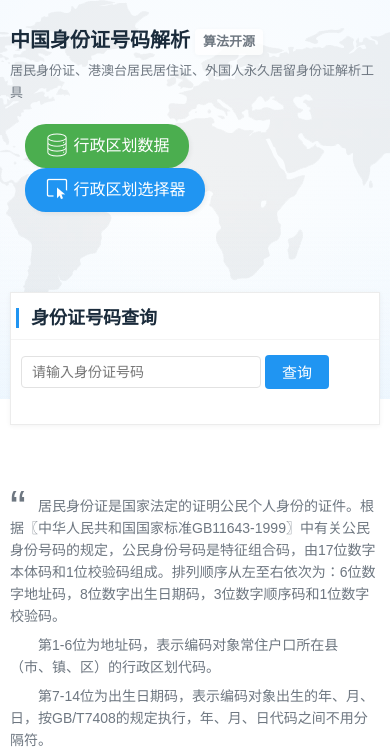
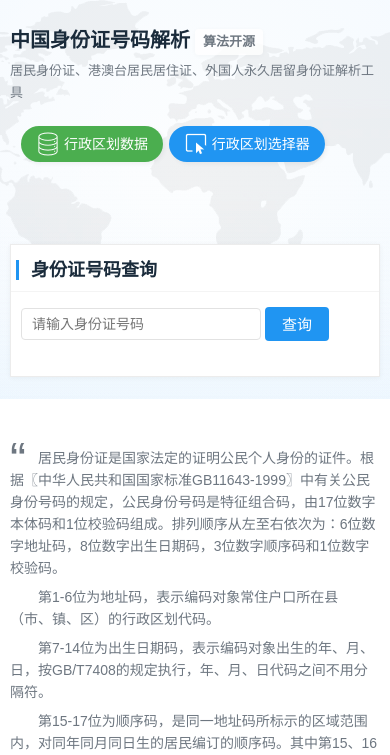
Before and after one commit to mumuy/idcard, a website: page index.html in a window 390 px wide. Shown: the part 49-804 px from the top of the page. Drawn offline with nearby package versions, Linux system fonts and the light colour scheme.

Commit message:
updated 样式调整

```diff
--- a/index.html
+++ b/index.html
@@ -96,6 +96,9 @@
                                 <a class="github-button" href="https://github.com/mumuy/idcard" data-color-scheme="no-preference: light; light: light; dark: dark;" data-icon="octicon-star" data-size="large" data-show-count="true" aria-label="Star mumuy/idcard on GitHub">Star</a>
                                 <a class="github-button" href="https://github.com/mumuy/idcard/archive/HEAD.zip" data-icon="octicon-download" data-size="large" aria-label="Download mumuy/idcard on GitHub">Download</a>
                             </div>
+                            <br>
+                            <p>身份证验证脚本：</p>
+                            <code><a href="https://passer-by.com/idcard/dist/idcard.min.js" target="_blank" rel="nofollow">https://passer-by.com/idcard/dist/idcard.min.js</a></code>
                         </div>
                     </div>
                 </div>
--- a/static/style/index.css
+++ b/static/style/index.css
@@ -535,6 +535,14 @@ a:hover{
         font-size: 13px;
         overflow: hidden;
     }
+    .mod-panel .hd .btn {
+        min-width: 64px;
+        margin: 2px 1px;
+        padding: 0 15px;
+        height: 36px;
+        line-height: 35px;
+        font-size: 14px;
+    }
 
     .mod-article{
         margin-bottom: 25px;
```
